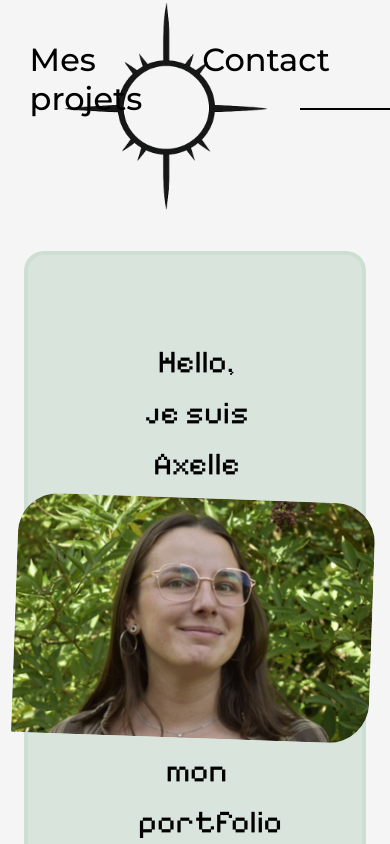
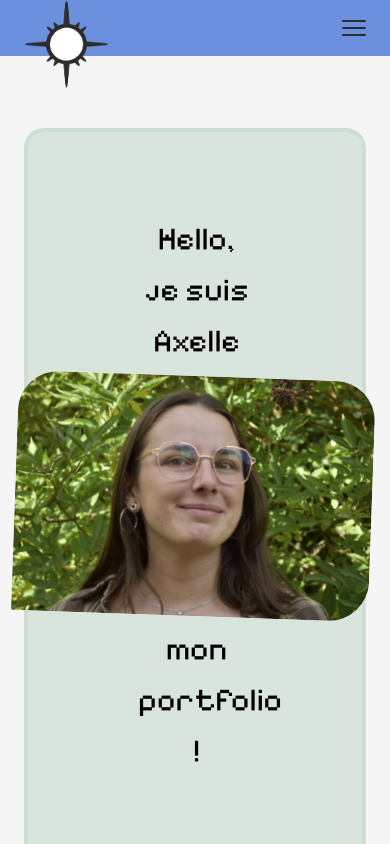
Before and after one commit to alnilam0112/portfolio, a React (Vite) app: page / in a window 390 px wide. Shown: the top 844 px of the page. Built offline with nearby package versions, Linux system fonts and the light colour scheme.

Commit message:
modification header + media queries

```diff
--- a/src/components/Header.jsx
+++ b/src/components/Header.jsx
@@ -1,29 +1,52 @@
+import { useState } from "react";
 import "../styles/Header.css";
-import logo from "../assets/images/logo.png";
+import logo from "../assets/images/logoalnilam.png";
 import { Link } from "react-router-dom";
 import { HashLink } from "react-router-hash-link";
 
 function Header() {
+    const [isOpen, setIsOpen] = useState(false);
+
+    const toggleMenu = () => setIsOpen((open) => !open);
+    const closeMenu = () => setIsOpen(false);
+
     return (
         <header className="header">
-            <div className="header-left">
-                <Link to ="/">
-                <img src={logo} alt="Logo soleil" className="logo" />
-                </Link>
-                <div className="line"></div>
-            </div>
+            <Link to="/" className="header__logo-link" onClick={closeMenu}>
+                <img src={logo} alt="Retour à l'accueil" className="header__logo" />
+            </Link>
 
-            <nav className="nav">
-                 <HashLink smooth to="/#about">
+            <button
+                type="button"
+                className={`burger ${isOpen ? "burger--open" : ""}`}
+                aria-label={isOpen ? "Fermer le menu" : "Ouvrir le menu"}
+                aria-expanded={isOpen}
+                aria-controls="main-nav"
+                onClick={toggleMenu}
+            >
+                <span />
+                <span />
+                <span />
+            </button>
+
+            <nav
+                id="main-nav"
+                className={`nav ${isOpen ? "nav--open" : ""}`}
+                aria-label="Navigation principale"
+                onClick={closeMenu}
+            >
+                <HashLink smooth to="/#about" data-text="Qui suis-je ?">
                     Qui suis-je ?
                 </HashLink>
-                <Link to="/projects">Mes projets</Link>
-                <HashLink smooth to="/#contact">
+                <Link to="/projects" data-text="Mes projets">
+                    Mes projets
+                </Link>
+                <HashLink smooth to="/#contact" data-text="Contact">
                     Contact
                 </HashLink>
             </nav>
         </header>
-    )
+    );
 }
 
 export default Header;
--- a/src/styles/Global.css
+++ b/src/styles/Global.css
@@ -1,4 +1,4 @@
-@import url('https://fonts.googleapis.com/css2?family=Montserrat:wght@400;500;700&family=Pixelify+Sans:wght@400;500;700&display=swap');
+@import url('https://fonts.googleapis.com/css2?family=Montserrat:wght@400;500;700&family=Montserrat+Alternates:wght@400;500;700&family=Pixelify+Sans:wght@400;500;700&display=swap');
 
 body {
     background-color: #f5f5f5;
--- a/src/styles/Header.css
+++ b/src/styles/Header.css
@@ -1,61 +1,138 @@
-body {
-    margin: 0;
+.header {
+    --header-bg: #6b91de;
+    --header-text: #2C2C2C;
+    --header-height: 72px;
+    --logo-size: 140px;
+
+
+    display: flex;
+    justify-content: space-between;
+    align-items: center;
+    gap: 16px;
+
+    min-height: var(--header-height);
+    padding-inline: 24px;
+    margin-bottom: calc(var(--logo-size) - var(--header-height));
+    background-color: var(--header-bg);
 }
 
-.header {
-    display: flex;
-    justify-content: space-between;
-    align-items: flex-start;
-
-    padding: 40px 60px;
-    position: relative;
+.header__logo-link {
+    flex-shrink: 0;
+    align-self: flex-start;
+    height: var(--header-height);
 }
 
-.header-left {
-    display: flex;
-    align-items: center;
-    width: 100%;
+.header__logo {
+    display: block;
+    height: var(--logo-size);
+    width: auto;
 }
 
-.logo {
-    width: 120px;
-    height: auto;
-    z-index: 2;
-
-    transform: scale(1.8);
-    transform-origin: left center;
+/* bouton burger, caché par défaut (desktop et tablette) */
+.burger {
+    display: none;
+    flex-direction: column;
+    justify-content: center;
+    gap: 5px;
+    width: 40px;
+    height: 40px;
+    padding: 8px;
+    margin-right: -8px; /* aligne visuellement les traits sur la marge de 24px */
+    background: none;
+    border: none;
+    cursor: pointer;
 }
 
-.line {
+.burger span {
+    display: block;
+    width: 100%;
     height: 2px;
-    background-color: black;
-    width: 100%;
-    margin-right: -60px;
-    margin-left: 120px;
-    position: relative;
-    top: 4px;
+    border-radius: 2px;
+    background-color: var(--header-text);
+    transition: transform 0.25s ease, opacity 0.25s ease;
+}
 
+/* les 3 traits se transforment en croix */
+.burger--open span:nth-child(1) {
+    transform: translateY(7px) rotate(45deg);
+}
+
+.burger--open span:nth-child(2) {
+    opacity: 0;
+}
+
+.burger--open span:nth-child(3) {
+    transform: translateY(-7px) rotate(-45deg);
 }
 
 .nav {
     display: flex;
-    gap: 60px;
-    position: absolute;
-    top: 40px;
-    right: 60px;
+    flex-wrap: wrap;
+    justify-content: flex-end;
+    gap: 8px clamp(16px, 4vw, 48px);
 }
 
 .nav a {
+    color: var(--header-text);
+    font-family: "Montserrat Alternates", sans-serif;
+    font-size: clamp(0.8125rem, 2.5vw, 1.25rem);
+    font-weight: 500;
     text-decoration: none;
-    color: black;
-    font-size: 2rem;
-    font-weight: 500;
-    font-family: 'montserrat', sans-serif;
 }
 
-.nav a:hover {
-    font-weight: bold 0.8s ease;
-    transform: scale(1.1);
-    transition: transform 0.3s ease, color 0.3s ease;
-    color: #68a479;
+.nav a::after {
+    content: attr(data-text);
+    display: block;
+    height: 0;
+    overflow: hidden;
+    visibility: hidden;
+    font-weight: 700;
 }
+
+.nav a:hover,
+.nav a:focus-visible {
+    font-weight: 700;
+}
+
+@media (max-width: 600px) {
+    .header {
+        --header-height: 56px;
+        --logo-size: 88px;
+    }
+}
+
+/* mode burger */
+@media (max-width: 437px) {
+    .header {
+        flex-wrap: wrap;
+        row-gap: 0;
+    }
+
+    .burger {
+        display: flex;
+    }
+
+    .nav {
+        flex-basis: 100%;
+        flex-direction: column;
+        flex-wrap: nowrap;
+        align-items: flex-end;
+        gap: 20px;
+
+        /* menu fermé : hauteur nulle */
+        max-height: 0;
+        overflow: hidden;
+        visibility: hidden;
+        transition: max-height 0.3s ease, padding 0.3s ease, visibility 0.3s;
+    }
+
+    .nav--open {
+        max-height: 240px;
+        padding-block: 24px;
+        visibility: visible;
+    }
+
+    .nav a {
+        font-size: 1.125rem;
+    }
+}
```
Also changed, not shown: src/assets/images/logoalnilam.png (added).
